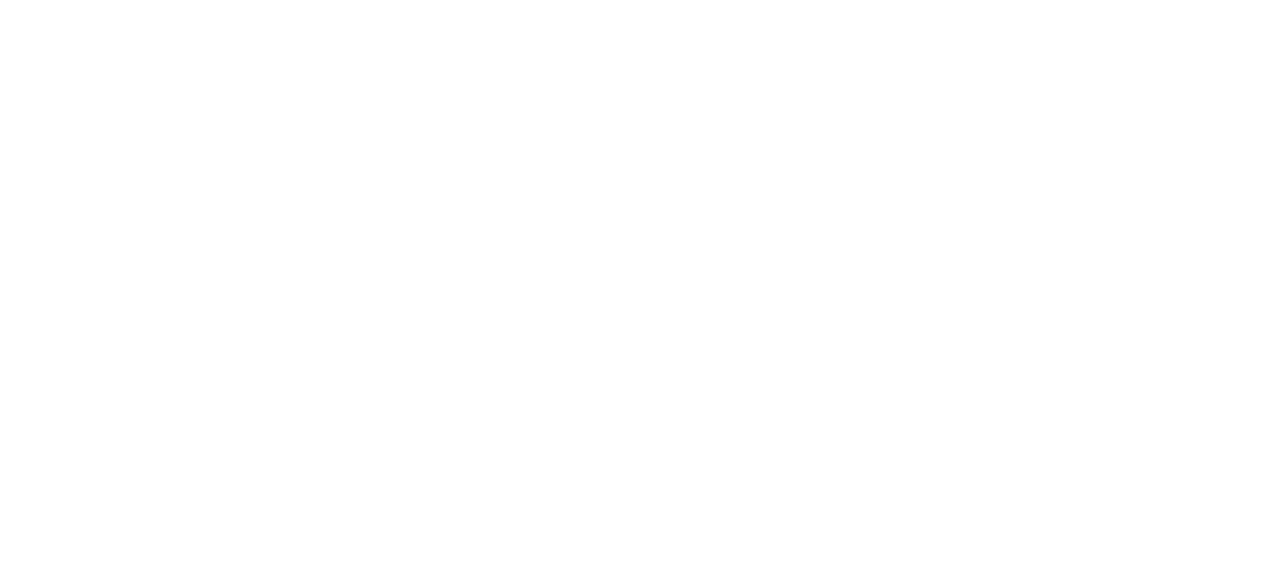
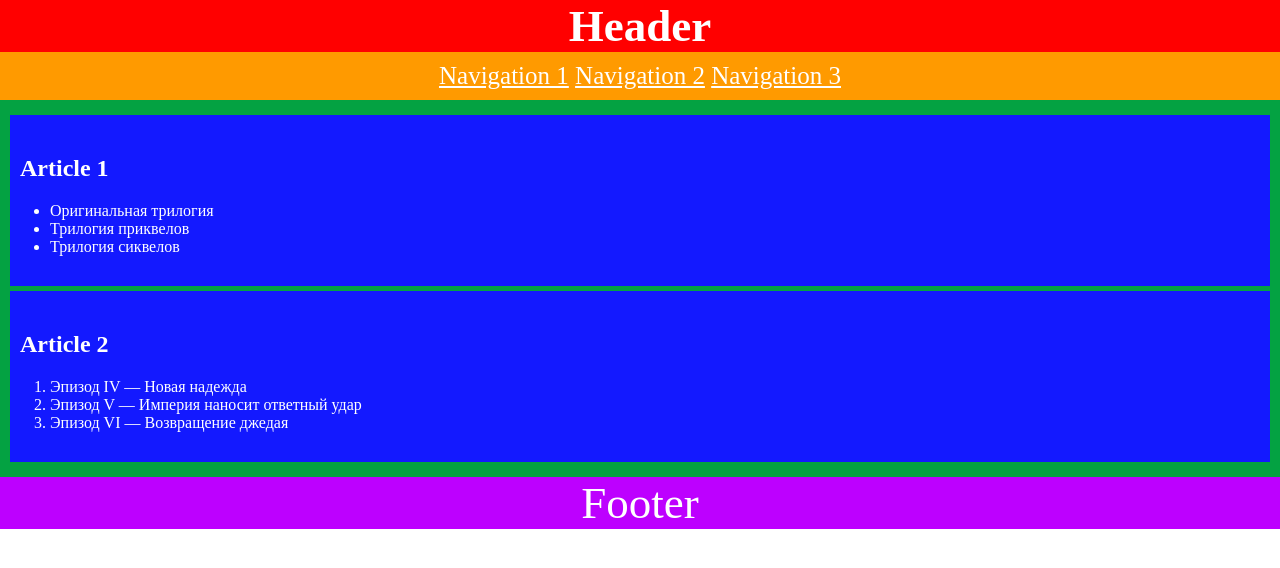
Before and after one commit to js-tasks-ru/htmlcss-20220120_alexander-ts, a website: page 02-dz0/01-semantic-mockup/solution.html in a window 1280 px wide. Drawn offline with Linux system fonts and the light colour scheme.

Commit message:
add solution for semantic-mockup

```diff
--- a/02-dz0/01-semantic-mockup/solution.html
+++ b/02-dz0/01-semantic-mockup/solution.html
@@ -1,4 +1,42 @@
 <!DOCTYPE html>
 <html lang="ru">
-    <!-- Ваше решение -->
+<head>
+    <meta charset="UTF-8">
+    <meta name="viewport"
+          content="width=device-width, user-scalable=no, initial-scale=1.0, maximum-scale=1.0, minimum-scale=1.0">
+    <meta http-equiv="X-UA-Compatible" content="ie=edge">
+    <link rel="stylesheet" href="style.css">
+    <title>Document</title>
+</head>
+<body>
+    <header>
+        <h1 class="font-size-45">Header</h1>
+        <nav>
+            <ul class="font-size-25">
+                <li><a href="">Navigation 1</a></li>
+                <li><a href="">Navigation 2</a></li>
+                <li><a href="">Navigation 3</a></li>
+            </ul>
+        </nav>
+    </header>
+    <main>
+        <article>
+            <h2>Article 1</h2>
+            <ul>
+                <li>Оригинальная трилогия</li>
+                <li>Трилогия приквелов</li>
+                <li>Трилогия сиквелов</li>
+            </ul>
+        </article>
+        <article>
+            <h2>Article 2</h2>
+            <ol>
+                <li>Эпизод IV — Новая надежда</li>
+                <li>Эпизод V — Империя наносит ответный удар</li>
+                <li>Эпизод VI — Возвращение джедая</li>
+            </ol>
+        </article>
+    </main>
+    <footer class="font-size-45">Footer</footer>
+</body>
 </html>
--- /dev/null
+++ b/02-dz0/01-semantic-mockup/style.css
@@ -0,0 +1,59 @@
+* {
+    color: white;
+    margin: 0;
+    padding: 0;
+}
+
+header h1 {
+    background-color: red;
+    text-align: center;
+}
+
+nav {
+    padding: 10px;
+    background-color: rgb(255,154,0);
+}
+
+nav ul {
+    list-style-type: none;
+    text-align: center;
+}
+
+nav ul li {
+    display: inline-block;
+}
+
+main {
+    padding: 15px 10px;
+    background-color: rgb(4,162,66);
+}
+
+article {
+    padding-top: 40px;
+    padding-bottom: 30px;
+    padding-left: 10px;
+    background-color: rgb(19,25,255);
+}
+
+article + article {
+    margin-top: 5px;
+}
+
+
+article ul, article ol {
+    padding-left: 30px;
+    margin-top: 20px;
+}
+
+footer {
+    text-align: center;
+    background-color: rgb(189,0,255);
+}
+
+.font-size-45 {
+    font-size: 45px;
+}
+
+.font-size-25 {
+    font-size: 25px;
+}
```
